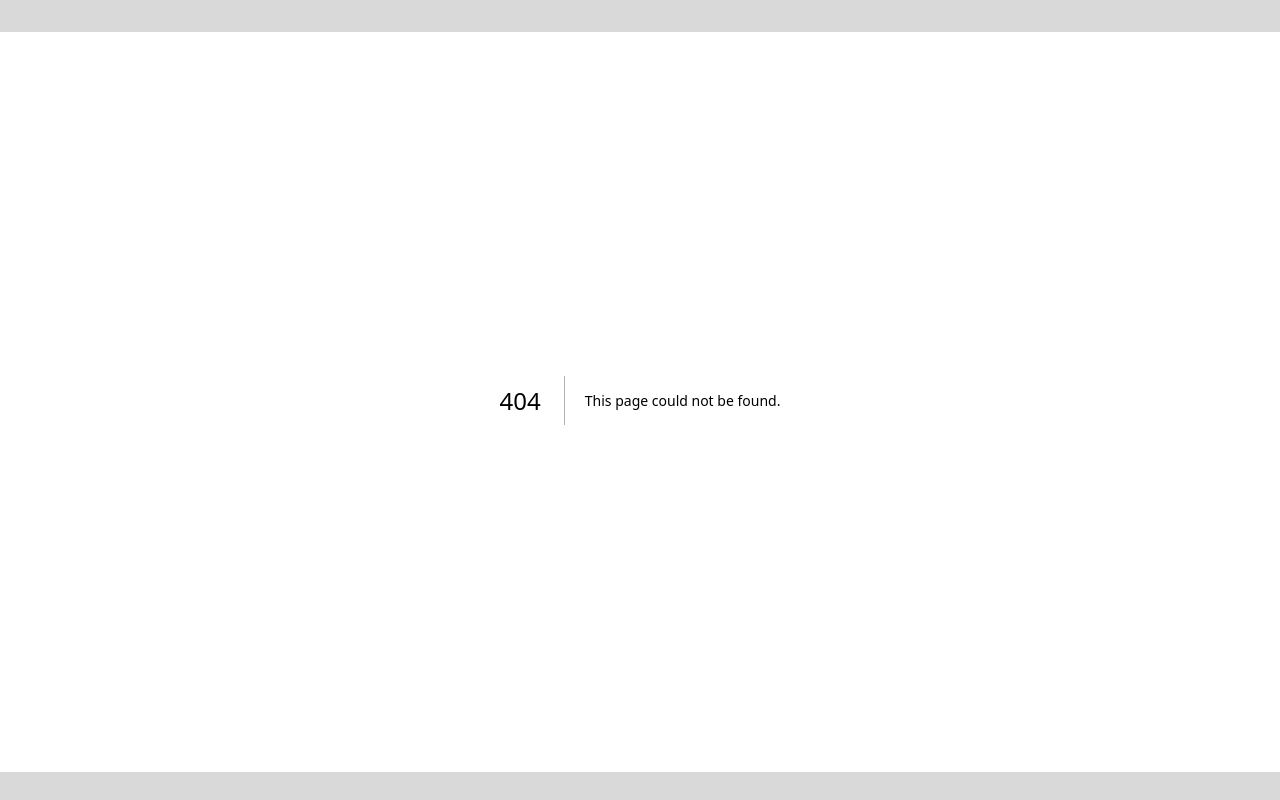
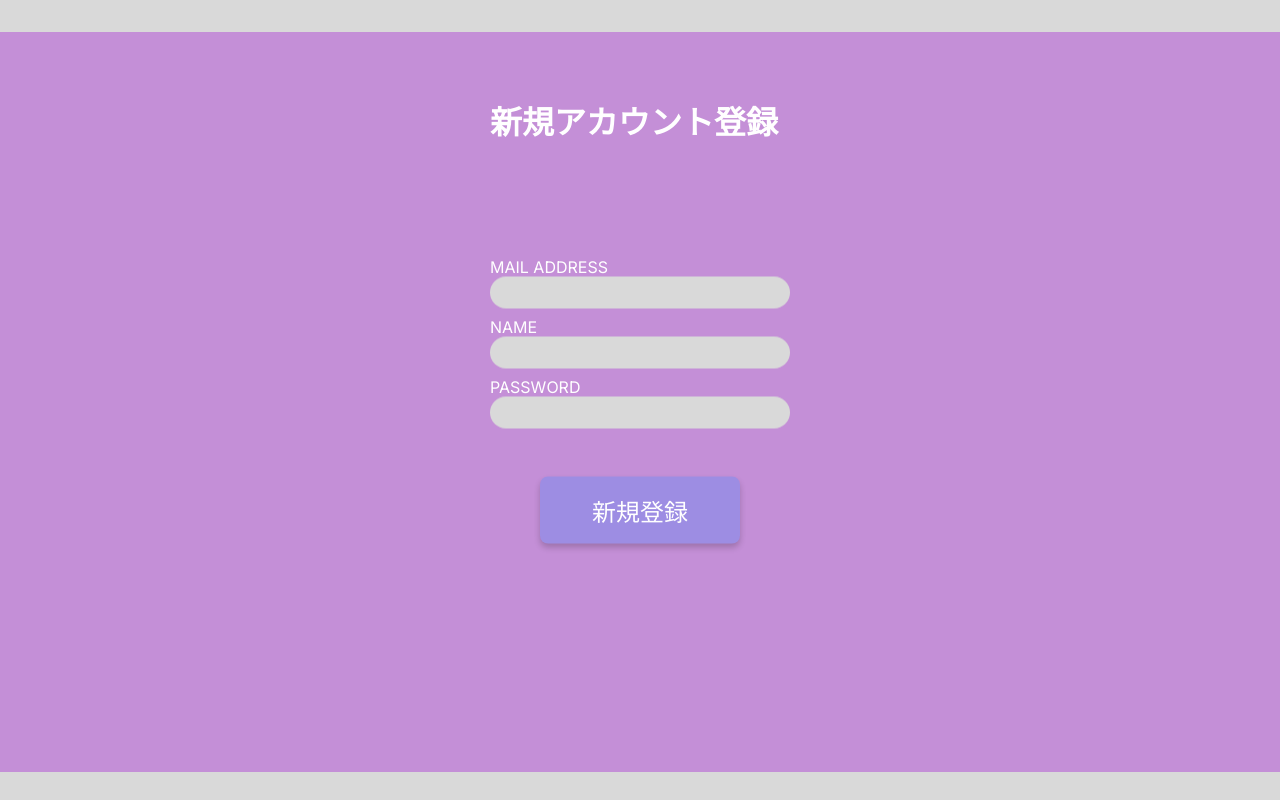
Before and after one commit to tamago-kake-gohan/tosho-kanri-ghost-client, a Next.js app: page /signup in a window 1280 px wide. Before the commit this address had no page. Built offline with nearby package versions, Linux system fonts and the light colour scheme.

Commit message:
新規登録画面

```diff
--- /dev/null
+++ b/src/app/signup/page.tsx
@@ -0,0 +1,93 @@
+"use client";
+import axios from "@/components/utilAxios";
+import { AxiosResponse, AxiosError } from "axios";
+import { useRouter } from "next/navigation";
+import Button from "@/components/Button/Button";
+import Styles from "@/app/signin/signin.module.scss";
+import { FormEvent, MouseEvent, useState } from "react";
+
+const GroupCreation = () => {
+  const router = useRouter();
+  const [loading, setLoading] = useState(true);
+  const [message, setMessage] = useState("");
+  const [email, setEmail] = useState("");
+  const [name, setName] = useState("");
+  const [password, setPassword] = useState("");
+  const params = new URLSearchParams([["user", "1234"]]);
+
+  type RESPONSE = { message: string; status: "error" | "success" };
+
+  const onSubmit = (
+    // 引数の型指定
+    e: MouseEvent<HTMLButtonElement> | FormEvent<HTMLFormElement>,
+  ) => {
+    // イベントに対するデフォルト操作のキャンセル
+    e.preventDefault();
+    setLoading(true);
+    void (async () => {
+      await axios
+        .post("/api/v1/register", {
+          Email: email,
+          Name: name,
+          Password: password,
+        })
+        .then((res: AxiosResponse<RESPONSE>) => {
+          const { data, status } = res;
+          if (data.status === "error") {
+            setMessage("登録に失敗しました");
+            return;
+          }
+          router.push(`/home?${params.toString()}`);
+          setLoading(false);
+        })
+        .catch((e: AxiosError<{ error: string }>) => {
+          console.log(e.message);
+        });
+    })();
+    console.log(params.toString());
+  };
+
+  return (
+    <div className={Styles.wrapper}>
+      <h1>新規アカウント登録</h1>
+
+      {loading && <div className={Styles.loading} />}
+
+      <form className={Styles.form} onSubmit={onSubmit}>
+        <p>MAIL ADDRESS</p>
+        <input
+          type="text"
+          className={Styles.input}
+          value={email}
+          onChange={(e) => {
+            setEmail(e.target.value);
+          }}
+        />
+        <p>NAME</p>
+        <input
+          type="type"
+          className={Styles.input}
+          value={name}
+          onChange={(e) => {
+            setName(e.target.value);
+          }}
+        />
+        <p>PASSWORD</p>
+        <input
+          type="password"
+          className={Styles.input}
+          value={password}
+          onChange={(e) => {
+            setPassword(e.target.value);
+          }}
+        />
+        <div className={Styles.button}>
+          {message && <div>{message}</div>}
+          <Button type="submit" text="新規登録" />
+        </div>
+      </form>
+    </div>
+  );
+};
+
+export default GroupCreation;
```
